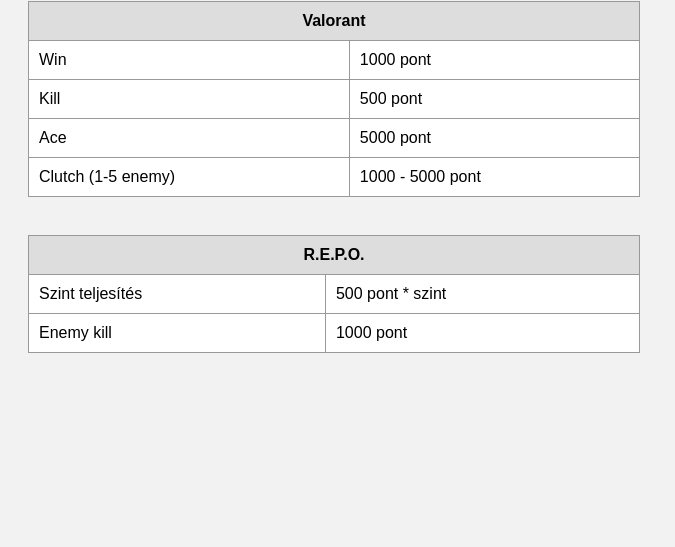
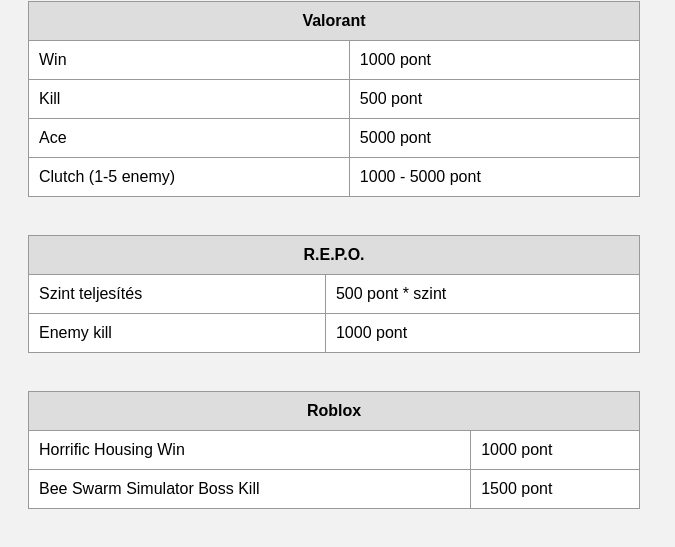
Before and after one commit to Yuusika/aura, a plain HTML site: page index.html in a window 1280 px wide. Shown: the part 107-654 px from the top of the page, without its empty margins (0-675 px from the left). Drawn offline with Linux system fonts and the light colour scheme.

Commit message:
Update index.html

```diff
--- a/index.html
+++ b/index.html
@@ -70,5 +70,19 @@
             <td>1000 pont</td>
         </tr>
     </table>
+    <br>
+    <table>
+        <tr>
+            <th colspan="2">Roblox</th>
+        </tr>
+        <tr>
+            <td>Horrific Housing Win</td>
+            <td>1000 pont</td>
+        </tr>
+        <tr>
+            <td>Bee Swarm Simulator Boss Kill</td>
+            <td>1500 pont</td>
+        </tr>
+    </table>
 </body>
 </html>
```
